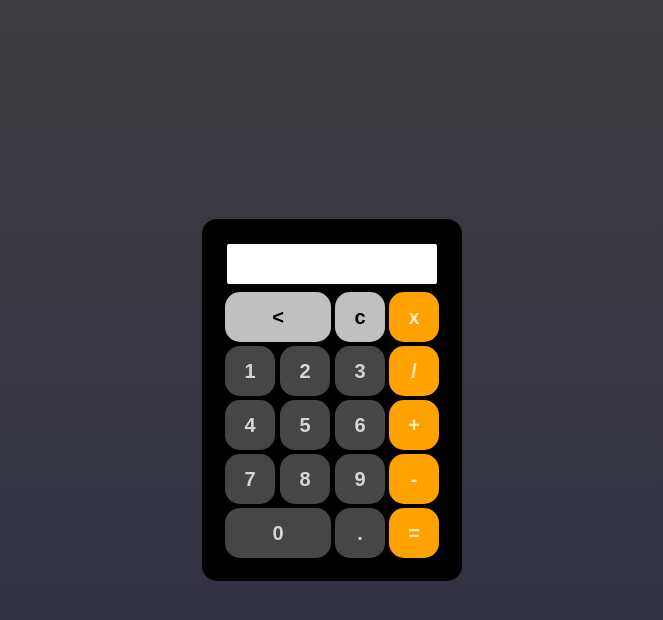
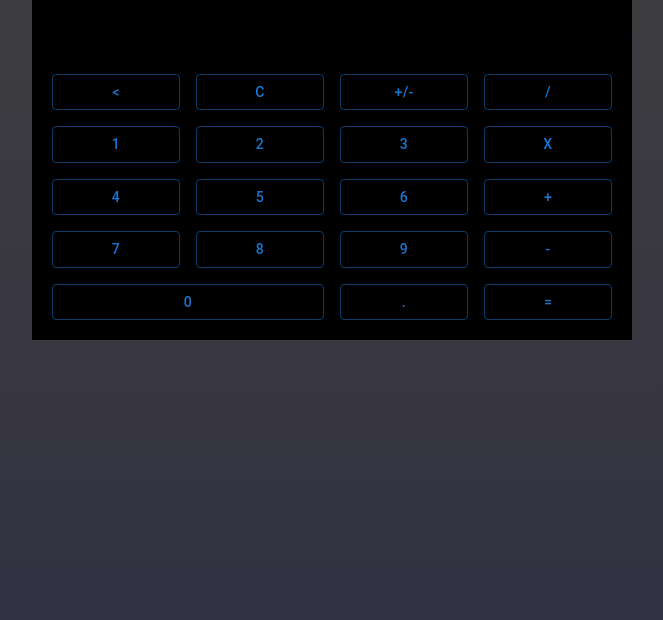
Before and after one commit to Alissonstr/Calculadora_react, a React (Vite) app: page / in a window 1280 px wide. Shown: the top 620 px of the page, without its empty margins (308-971 px from the left). Built offline with nearby package versions, Linux system fonts and the light colour scheme.

Commit message:
styling with react

```diff
--- a/package.json
+++ b/package.json
@@ -10,6 +10,9 @@
     "preview": "vite preview"
   },
   "dependencies": {
+    "@emotion/react": "^11.13.3",
+    "@emotion/styled": "^11.13.0",
+    "@mui/material": "^6.1.0",
     "react": "^18.3.1",
     "react-dom": "^18.3.1"
   },
--- a/src/pages/home/index.jsx
+++ b/src/pages/home/index.jsx
@@ -1,78 +1,83 @@
 import './style.css';
+import { Container, Button, Grid, Typography } from '@mui/material';
 
 function Home() {
   return (
-    <div className="calculadora">
-      <p id="resultado"></p>
-      <table>
-        <tbody>
-          <tr>
-            <td colSpan="2">
-              <button className="colspan2 softGrey">{'<'}</button>
-            </td>
-            <td>
-              <button className="softGrey">c</button>
-            </td>
-            <td>
-              <button className="yellow">x</button>
-            </td>
-          </tr>
-          <tr>
-            <td>
-              <button className="grey">1</button>
-            </td>
-            <td>
-              <button className="grey">2</button>
-            </td>
-            <td>
-              <button className="grey">3</button>
-            </td>
-            <td>
-              <button className="yellow">/</button>
-            </td>
-          </tr>
-          <tr>
-            <td>
-              <button className="grey">4</button>
-            </td>
-            <td>
-              <button className="grey">5</button>
-            </td>
-            <td>
-              <button className="grey">6</button>
-            </td>
-            <td>
-              <button className="yellow">+</button>
-            </td>
-          </tr>
-          <tr>
-            <td>
-              <button className="grey">7</button>
-            </td>
-            <td>
-              <button className="grey">8</button>
-            </td>
-            <td>
-              <button className="grey">9</button>
-            </td>
-            <td>
-              <button className="yellow">-</button>
-            </td>
-          </tr>
-          <tr>
-            <td colSpan="2">
-              <button className="colspan2 grey">0</button>
-            </td>
-            <td>
-              <button className="grey">.</button>
-            </td>
-            <td>
-              <button className="yellow">=</button>
-            </td>
-          </tr>
-        </tbody>
-      </table>
-    </div>
+    <Container maxWidth="sm" disableGutters className="custom_container">
+      <Typography variant="h4" align="right" id="resultado" gutterBottom>
+        0
+      </Typography>
+
+      <Grid container spacing={2}>
+
+        {/*linha 1*/}
+        <Grid item xs={3}>
+          <Button fullWidth variant="outlined" className="softGrey">{'<'}</Button>
+        </Grid>
+        <Grid item xs={3}>
+          <Button fullWidth variant="outlined" className="softGrey">c</Button>
+        </Grid>
+        <Grid item xs={3}>
+          <Button fullWidth variant="outlined" className="yellow">+/-</Button>
+        </Grid>
+        <Grid item xs={3}>
+          <Button fullWidth variant="outlined" className="yellow">/</Button>
+        </Grid>
+
+        {/*linha 2*/}
+        <Grid item xs={3}>
+          <Button fullWidth variant="outlined" className="grey">1</Button>
+        </Grid>
+        <Grid item xs={3}>
+          <Button fullWidth variant="outlined" className="grey">2</Button>
+        </Grid>
+        <Grid item xs={3}>
+          <Button fullWidth variant="outlined" className="grey">3</Button>
+        </Grid>
+        <Grid item xs={3}>
+          <Button fullWidth variant="outlined" className="yellow">x</Button>
+        </Grid>
+
+        {/*linha 3*/}
+        <Grid item xs={3}>
+          <Button fullWidth variant="outlined" className="grey">4</Button>
+        </Grid>
+        <Grid item xs={3}>
+          <Button fullWidth variant="outlined" className="grey">5</Button>
+        </Grid>
+        <Grid item xs={3}>
+          <Button fullWidth variant="outlined" className="grey">6</Button>
+        </Grid>
+        <Grid item xs={3}>
+          <Button fullWidth variant="outlined" className="yellow">+</Button>
+        </Grid>
+
+        {/*linha 4*/}
+        <Grid item xs={3}>
+          <Button fullWidth variant="outlined" className="grey">7</Button>
+        </Grid>
+        <Grid item xs={3}>
+          <Button fullWidth variant="outlined" className="grey">8</Button>
+        </Grid>
+        <Grid item xs={3}>
+          <Button fullWidth variant="outlined" className="grey">9</Button>
+        </Grid>
+        <Grid item xs={3}>
+          <Button fullWidth variant="outlined" className="yellow">-</Button>
+        </Grid>
+
+        {/*linha 5*/}
+        <Grid item xs={6}>
+          <Button fullWidth variant="outlined" className="colspan2 grey">0</Button>
+        </Grid>
+        <Grid item xs={3}>
+          <Button fullWidth variant="outlined" className="grey">.</Button>
+        </Grid>
+        <Grid item xs={3}>
+          <Button fullWidth variant="outlined" className="yellow">=</Button>
+        </Grid>
+      </Grid>
+    </Container>
   );
 }
 
--- a/src/pages/home/style.css
+++ b/src/pages/home/style.css
@@ -1,72 +1,23 @@
 body {
-  background-image: linear-gradient(#3e3d40, #2f2e43);
+  background: linear-gradient(#3e3d40, #2f2e43);
   height: 100vh;
   margin: 0px;
   padding: 0px;
 }
 
-.calculadora {
-  position: absolute;
-  background-color: rgb(0, 0, 0);
-  top: 50%;
-  left: 50%;
-  transform: translate(-50%, -50%);
-  border-radius: 15px;
+.custom_container{
+  background-color: black;
   padding: 20px;
 }
 
-button {
-  width: 50px;
-  height: 50px;
-  border: none;
-  font-size: 20px;
-  border-radius: 15px;
-  cursor: pointer;
-  font-weight: 600;
-  transition: background-color 0.3s ease;
-}
-
-button:hover {
-  background-color: #2e2e2eb3;
-}
-
-Button:active {
-  background-color: rgba(255, 255, 255, 0.718);
-}
-
-.titulo {
-  text-align: center;
-  color: #fdefc7;
-  margin: 0px;
-}
-
-#resultado {
-  width: 200px;
-  height: 30px;
-  background-color: #ffffff;
-  text-align: right;
-  margin: 5px;
-  border-radius: 2px;
-  font-size: 25px;
-  padding: 5px;
-  font: arial;
-  overflow-y: hidden;
-  overflow-x: auto;
-  font-weight: 600;
-}
-
-.colspan2 {
-  width: 106px;
-}
-
 .yellow {
-  background-color: #ffa200;
-  color: #ffffffc6;
+  background: #ffa200;
+  color: #ffffff;
 }
 
 .grey {
-  background-color: #464646;
-  color: #ffffffc6;
+  background: #464646;
+  color: #ffffff;
 }
 
 .softGrey {
```
Also changed, not shown: 1 other file (tests, documents, lock files or other folders).
